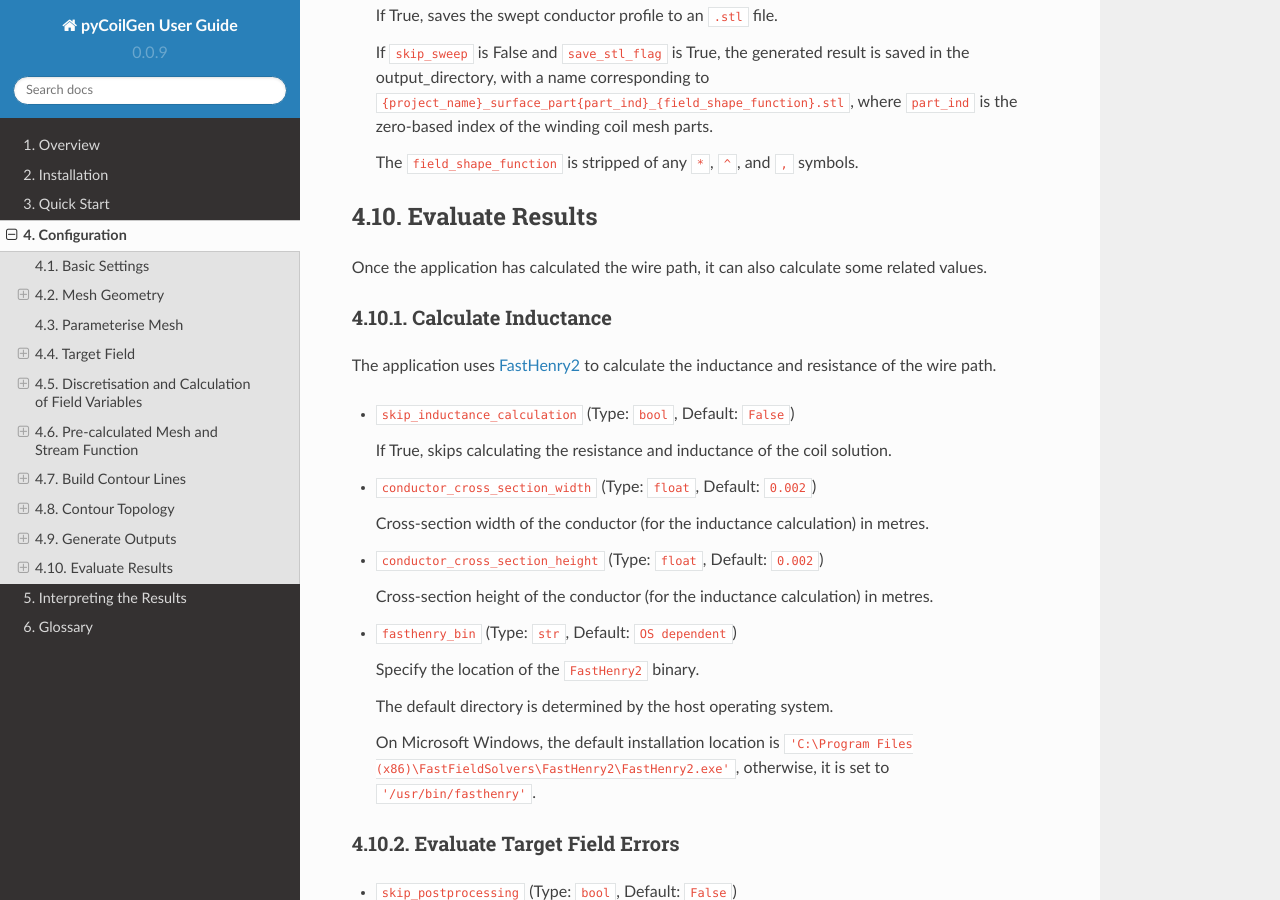
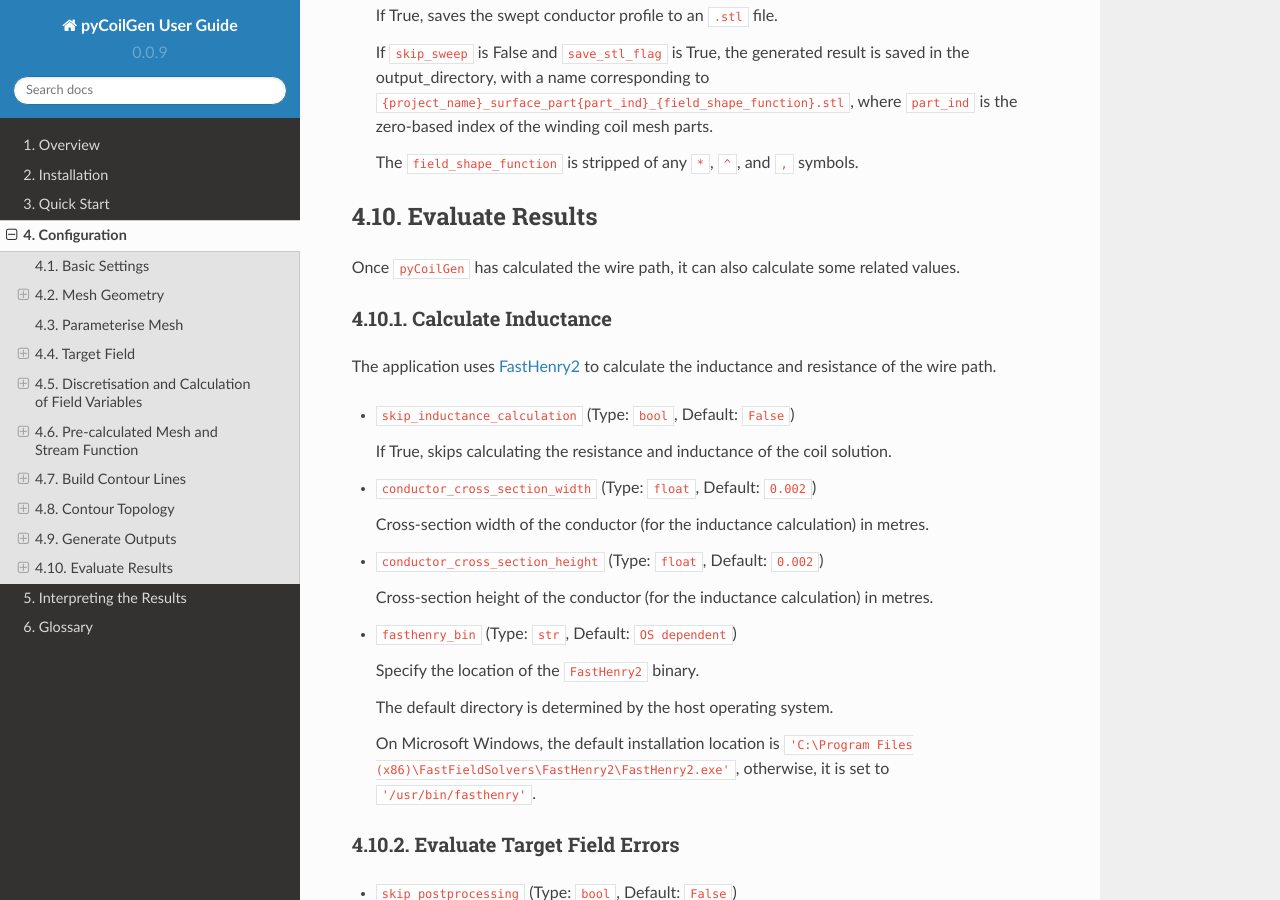
Before and after one commit to kev-m/pyCoilGen, a Sphinx documentation site: the page built from docs/source/configuration.md, in a window 1280 px wide and 900 px high, scrolled down 10853 px. Built offline with Sphinx 7.4.7 and the Read the Docs theme 2.0.0, drawn with Linux system fonts in a browser that asks for light colours.

Commit message:
Update docs/source/configuration.md
Co-authored-by: Jaynie Padayachee <8065714+jayniep@users.noreply.github.com>

```diff
--- a/docs/source/configuration.md
+++ b/docs/source/configuration.md
@@ -479,7 +479,7 @@ The application can optionally generate a 3D `.stl` trace by sweeping out a cond
 
 ## Evaluate Results
 
-Once the application has calculated the wire path, it can also calculate some related values.
+Once `pyCoilGen` has calculated the wire path, it can also calculate some related values.
 
 ### Calculate Inductance
 
```
